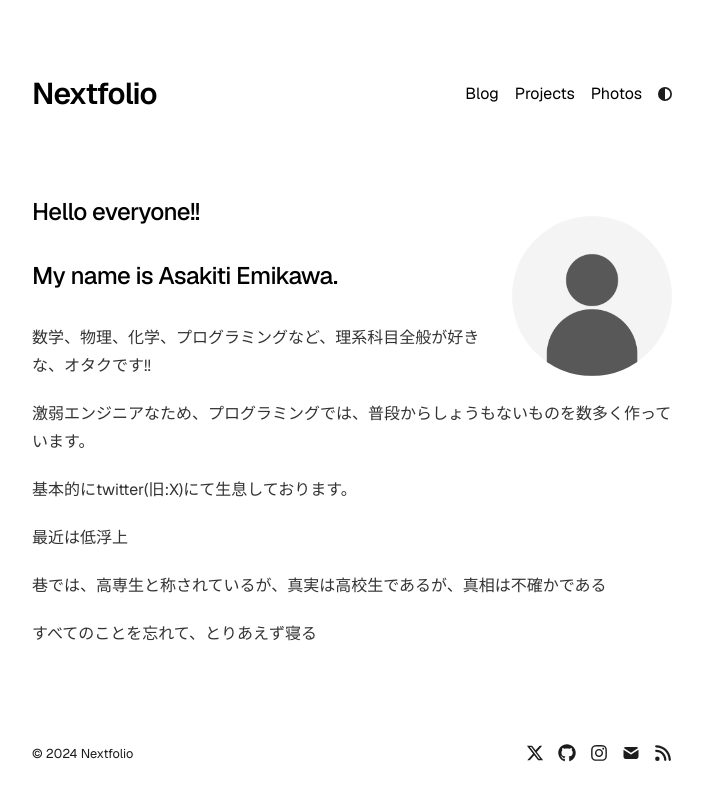
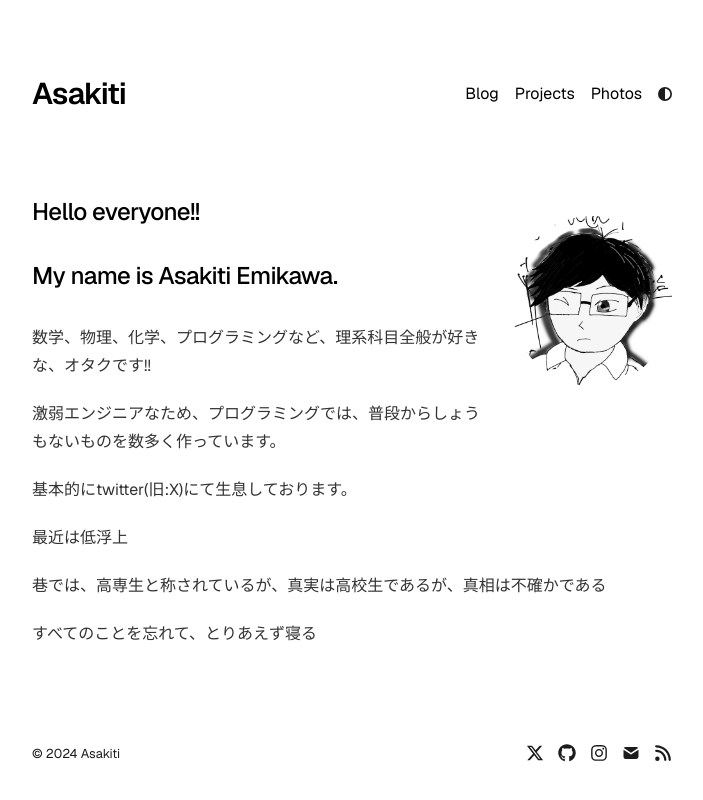
Before and after one commit to laughtriver/offical_2, a Next.js app: page / in a window 1280 px wide. Shown: the top 800 px of the page, without its empty margins (288-991 px from the left). Built offline with nearby package versions, Linux system fonts and the light colour scheme.

Commit message:
リリース直前調整

```diff
--- a/app/components/footer.tsx
+++ b/app/components/footer.tsx
@@ -24,9 +24,12 @@ function SocialLink({ href, icon: Icon }) {
 function SocialLinks() {
   return (
     <div className="flex text-lg gap-3.5 float-right transition-opacity duration-300 hover:opacity-90">
-      <SocialLink href={socialLinks.twitter} icon={FaXTwitter} />
-      <SocialLink href={socialLinks.github} icon={FaGithub} />
-      <SocialLink href={socialLinks.instagram} icon={FaInstagram} />
+      <SocialLink href={"https://x.com/asakitiemikawa"} icon={FaXTwitter} />
+      <SocialLink href={"https://github.com/laughtriver"} icon={FaGithub} />
+      <SocialLink
+        href={"https://www.instagram.com/laughtriverasakiti"}
+        icon={FaInstagram}
+      />
       <SocialLink href={socialLinks.email} icon={TbMailFilled} />
       <a href="/rss.xml" target="_self">
         <FaRss />
--- a/app/config.ts
+++ b/app/config.ts
@@ -1,16 +1,15 @@
 export const metaData = {
-  baseUrl: "https://nextfolio-template.vercel.app/",
-  title: "Nextfolio",
-  name: "Sirius",
+  baseUrl: "https://emikawa-offical.vercel.app/",
+  title: "Asakiti",
+  name: "emikawa",
   ogImage: "/opengraph-image.png",
   description:
     "A clean, fast, and lightweight portfolio template built with Next.js, Vercel, and Tailwind CSS for optimal performance.",
 };
 
 export const socialLinks = {
-  twitter: "https://x.com/1tssirius",
-  github: "https://github.com/1msirius/Nextfolio",
-  instagram: "https://www.instagram.com/",
-  linkedin: "https://www.linkedin.com/",
-  email: "mailto:example@gmail.com",
+  twitter: "https://x.com/asakitiemikawa",
+  github: "https://github.com/laughtriver",
+  instagram: "https://www.instagram.com/laughtriverasakiti",
+  email: "chuanxixiongjie@gmail.com",
 };
--- a/app/page.tsx
+++ b/app/page.tsx
@@ -6,7 +6,7 @@ export default function Page() {
     <section>
       <a href={socialLinks.twitter} target="_blank">
         <Image
-          src="/profile.png"
+          src="./emikawa.PNG"
           alt="Profile photo"
           className="rounded-full bg-gray-100 block lg:mt-5 mt-0 lg:mb-5 mb-10 mx-auto sm:float-right sm:ml-5 sm:mb-5 grayscale hover:grayscale-0"
           unoptimized
```
Also changed, not shown: public/emikawa.png (added).
